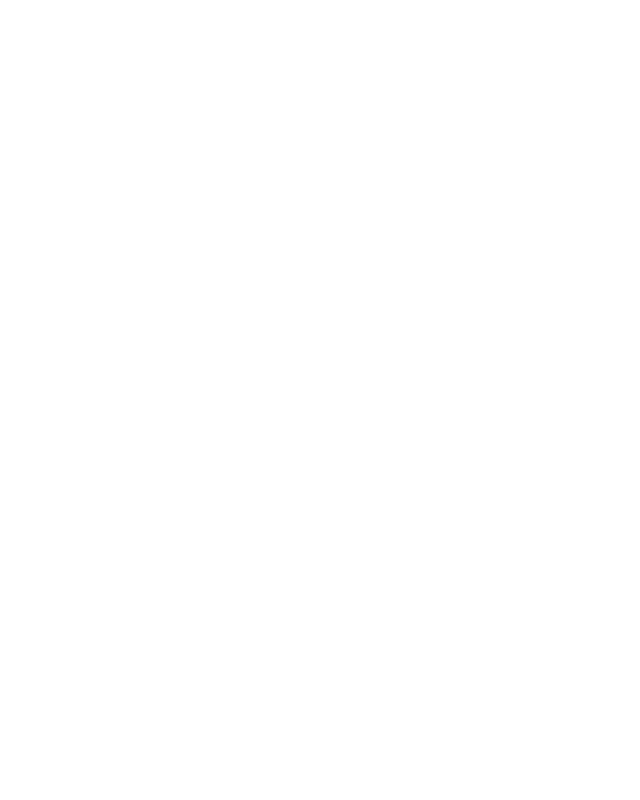
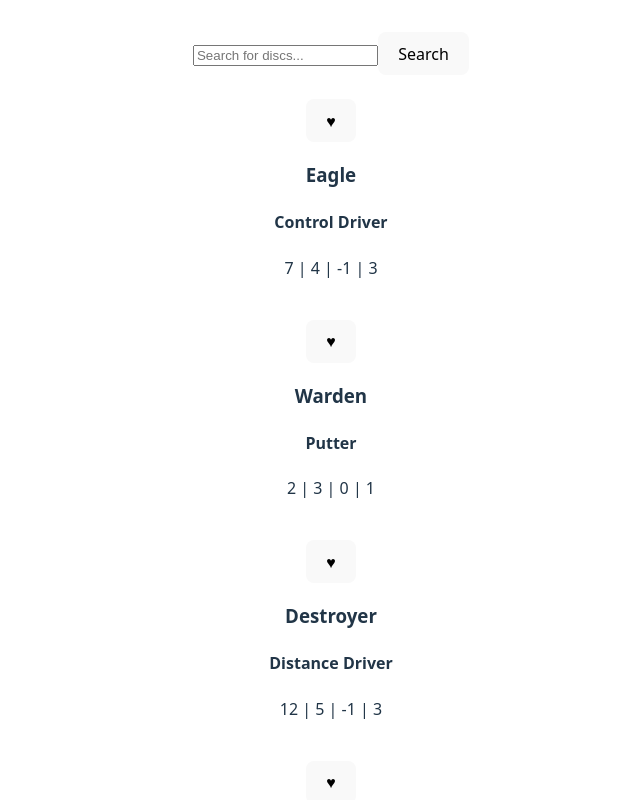
Before and after one commit to mandi7469/Fairway-Favorites, a React (Vite) app: page / in a window 1280 px wide. Shown: the top 800 px of the page, without its empty margins (309-949 px from the left). Built offline with nearby package versions, Linux system fonts and the light colour scheme.

Commit message:
completed home page skeleton, starting favorites page

```diff
--- a/src/App.jsx
+++ b/src/App.jsx
@@ -1,10 +1,11 @@
 import "./App.css";
+import Home from "./pages/Home";
 
 
 function App() {
   return (
     <>
-
+    <Home />
     </>
   )
 }
--- a/src/pages/Home.jsx
+++ b/src/pages/Home.jsx
@@ -0,0 +1,79 @@
+import DiscCard from "../components/DiscCard";
+import { useState } from "react";
+
+function Home() {
+  const [searchQuery, setSearchQuery] = useState("");
+
+  const discs = [
+    {
+      id: 1,
+      name: "Eagle",
+      category: "Control Driver",
+      speed: "7",
+      glide: "4",
+      turn: "-1",
+      fade: "3",
+    },
+    {
+      id: 2,
+      name: "Warden",
+      category: "Putter",
+      speed: "2",
+      glide: "3",
+      turn: "0",
+      fade: "1",
+    },
+    {
+      id: 3,
+      name: "Destroyer",
+      category: "Distance Driver",
+      speed: "12",
+      glide: "5",
+      turn: "-1",
+      fade: "3",
+    },
+    {
+      id: 4,
+      name: "Spruce",
+      category: "Midrange",
+      speed: "5",
+      glide: "4",
+      turn: "-1",
+      fade: "2",
+    },
+  ];
+
+  const handleSearch = (e) => {
+    e.preventDefault();
+    alert(searchQuery);
+    setSearchQuery("");
+  };
+
+  return (
+    <div className="home">
+      <form onSubmit={handleSearch} className="search-form">
+        <input
+          type="text"
+          placeholder="Search for discs..."
+          className="search-input"
+          value={searchQuery}
+          onChange={(e) => setSearchQuery(e.target.value)}
+        />
+        <button type="submit" className="search-btn">
+          Search
+        </button>
+      </form>
+
+      <div className="disc-grid">
+        {discs.map(
+          (disc) =>
+            disc.name.toLowerCase().startsWith(searchQuery) && (
+              <DiscCard disc={disc} key={disc.id} />
+            )
+        )}
+      </div>
+    </div>
+  );
+}
+
+export default Home;
```
Also changed, not shown: 2 other files (tests, documents, lock files or other folders).
